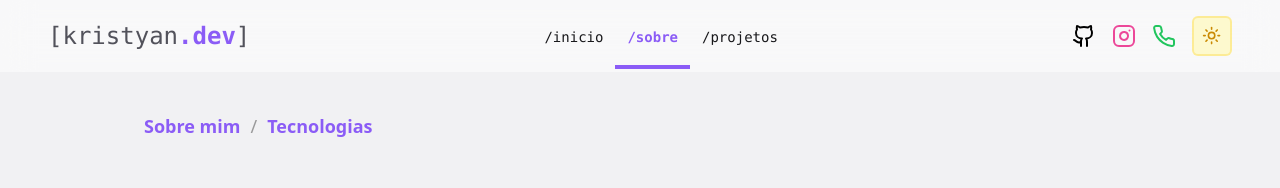
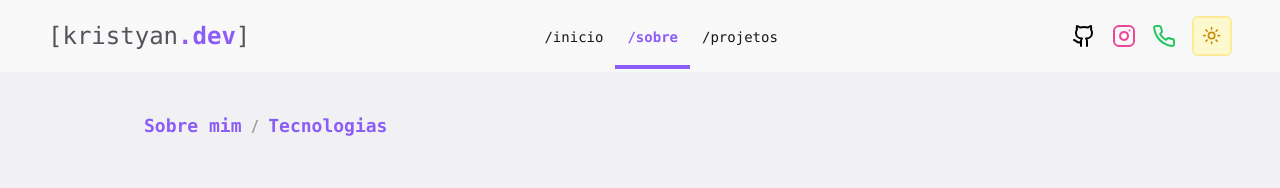
Before and after one commit to kristyancarvalho/portfolio, a React (Vite) app: page /about in a window 1280 px wide. Shown: the top 188 px of the page. Built offline with nearby package versions, Linux system fonts and the light colour scheme.

Commit message:
refact: breadcrumb font.

```diff
--- a/src/pages/About/index.tsx
+++ b/src/pages/About/index.tsx
@@ -53,9 +53,11 @@ export function AboutPage({ theme }: AboutPageProps) {
                     <BreadcrumbList className="flex items-center">
                         <BreadcrumbItem>
                             <BreadcrumbLink>
-                                <Link to="/about" className={`font-semibold hover:underline lg:text-lg ${theme === 'dark' ? 'text-violet-500/80' : 'text-violet-500'}`} onClick={scrollToAbout}>
-                                    Sobre mim
-                                </Link>
+                                <code>
+                                    <Link to="/about" className={`font-semibold hover:underline lg:text-lg ${theme === 'dark' ? 'text-violet-400' : 'text-violet-500'}`} onClick={scrollToAbout}>
+                                        Sobre mim
+                                    </Link>
+                                </code>
                             </BreadcrumbLink>
                         </BreadcrumbItem>
                         <BreadcrumbSeparator>
@@ -63,9 +65,11 @@ export function AboutPage({ theme }: AboutPageProps) {
                         </BreadcrumbSeparator>
                         <BreadcrumbItem>
                             <BreadcrumbLink>
-                                <Link className={`font-semibold hover:underline lg:text-lg ${theme === 'dark' ? 'text-violet-500/80' : 'text-violet-500'}`} to="/about#technologies" onClick={scrollToTechnologies}>
-                                    Tecnologias
-                                </Link>
+                                <code>
+                                    <Link className={`font-semibold hover:underline lg:text-lg ${theme === 'dark' ? 'text-violet-400' : 'text-violet-500'}`} to="/about#technologies" onClick={scrollToTechnologies}>
+                                        Tecnologias
+                                    </Link>
+                                </code>
                             </BreadcrumbLink>
                         </BreadcrumbItem>
                     </BreadcrumbList>
```
